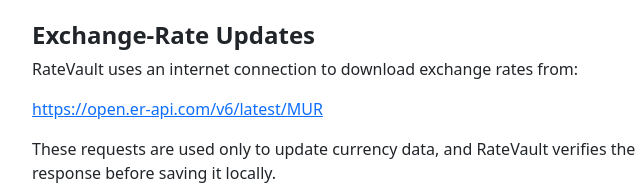
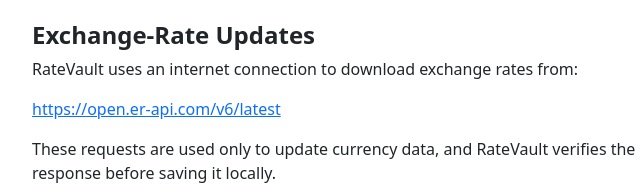
Before and after one commit to mgspr0/VaultApps, a plain HTML site: page privacy.html in a window 1280 px wide. Shown: the part 1039-1232 px from the top of the page, 288-928 px from the left. Drawn offline with nearby package versions, Linux system fonts and the light colour scheme.

Commit message:
Update exchange rate API URL in privacy.html

```diff
--- a/privacy.html
+++ b/privacy.html
@@ -149,7 +149,7 @@
                 <p>RateVault uses an internet connection to download exchange rates from:</p>
                 <p>
                   <a href="https://open.er-api.com/v6/latest/" class="link-primary text-break">
-                    https://open.er-api.com/v6/latest/MUR
+                    https://open.er-api.com/v6/latest
                   </a>
                 </p>
                 <p>
```
